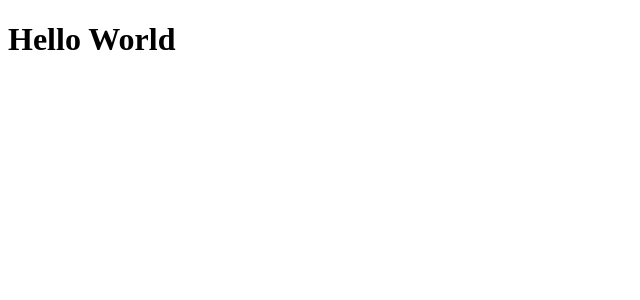
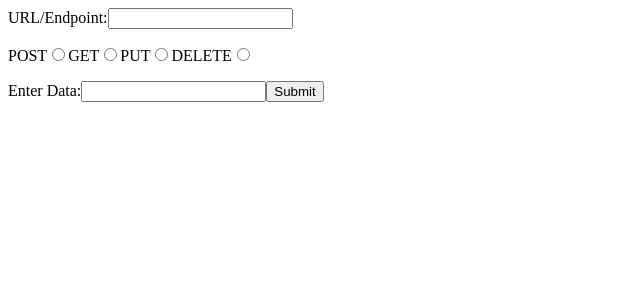
Before and after one commit to franco-ortega/lab-react-ct03-resty, a React app: page / in a window 1280 px wide. Shown: the top 300 px of the page, without its empty margins (0-640 px from the left). Built offline with nearby package versions, Linux system fonts and the light colour scheme.

Commit message:
update form and add Request to App.jsx

```diff
--- a/src/components/app/App.jsx
+++ b/src/components/app/App.jsx
@@ -1,5 +1,12 @@
-import React from 'react';
+import React, { Component } from 'react';
+import Request from '../requests/Request';
 
-export default function App() {
-  return <h1>Hello World</h1>;
+export default class App extends Component {
+  render() {
+    return (
+      <>
+        <Request />
+      </>
+    )
+  }
 }
--- a/src/components/requests/Request.jsx
+++ b/src/components/requests/Request.jsx
@@ -7,16 +7,16 @@ export default class Request extends Component {
         <form action="">
           <label htmlFor="endpoint">URL/Endpoint:</label>
           <input id="endpoint" type="text"/>
-
-          <label htmlFor="post">POST</label>
-          <input id="post" type="radio" name="POST"/>
-          <label htmlFor="get">GET</label>
-          <input id="get" type="radio" name="GET"/>
-          <label htmlFor="put">PUT</label>
-          <input id="put" type="radio" name="PUT"/>
-          <label htmlFor="delete">DELETE</label>
-          <input id="delete" type="radio" name="DELETE"/>
-
+          <p>
+            <label htmlFor="post">POST</label>
+            <input id="post" type="radio" name="method"/>
+            <label htmlFor="get">GET</label>
+            <input id="get" type="radio" name="method"/>
+            <label htmlFor="put">PUT</label>
+            <input id="put" type="radio" name="method"/>
+            <label htmlFor="delete">DELETE</label>
+            <input id="delete" type="radio" name="method"/>
+          </p>
           <label htmlFor="data">Enter Data:</label>
           <input id="data" type="text"/>
 
```
